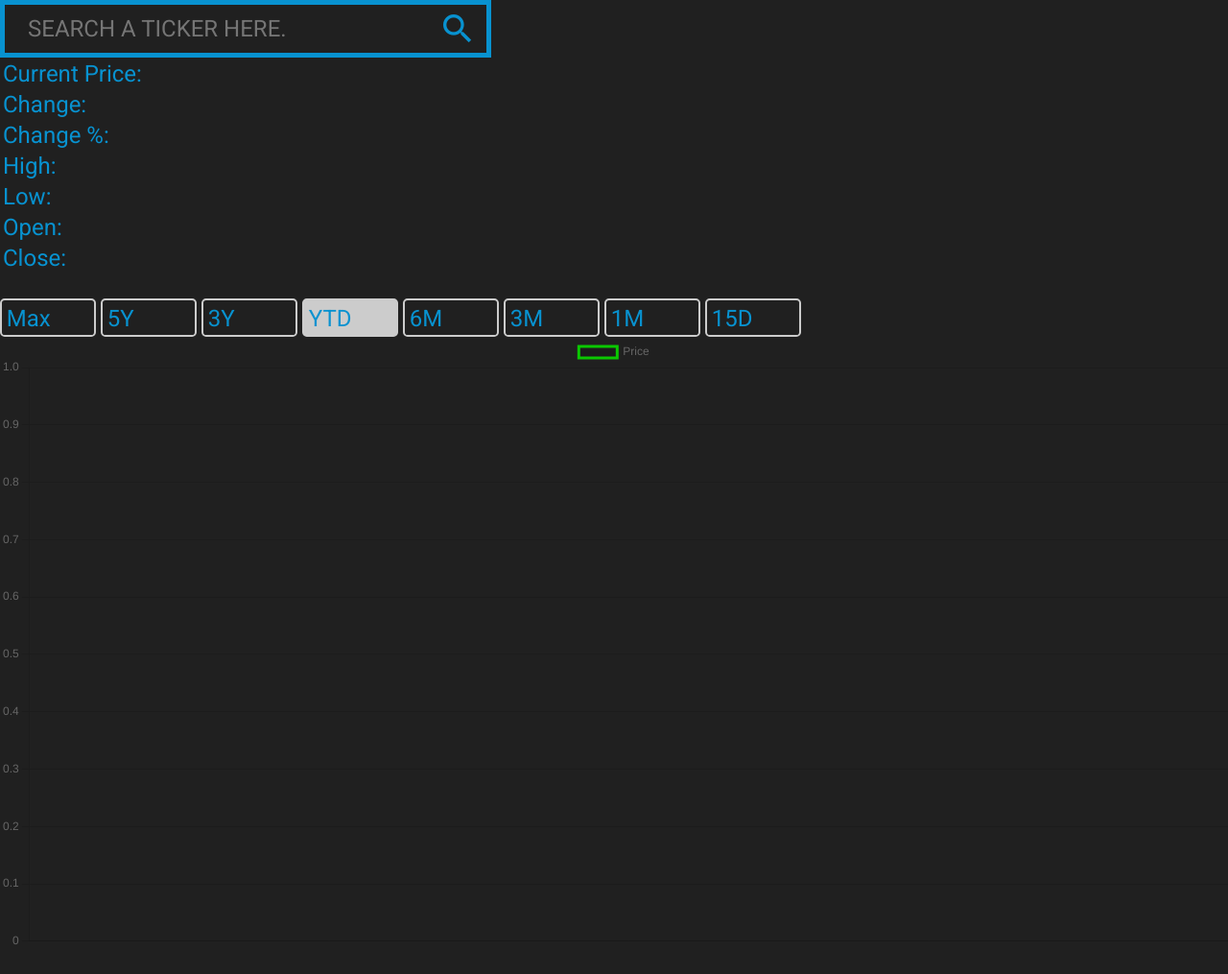
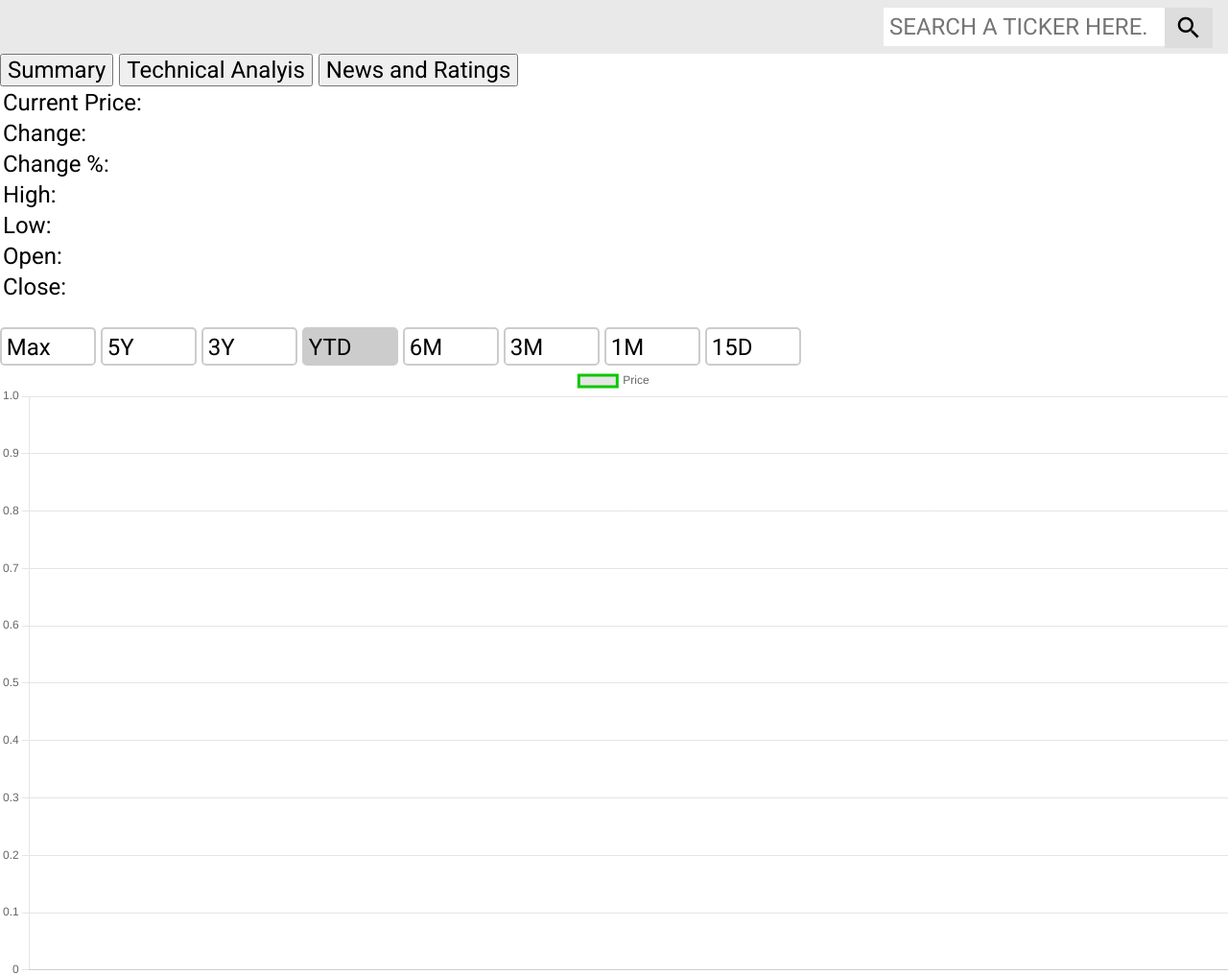
Before and after one commit to ryanloftus/StockAnalysis, a website: page index.html in a window 1280 px wide. Shown: the whole page at 96% size. Before the commit the page ends 991 px from the top, so only its background shows below. Drawn offline with Linux system fonts and the light colour scheme.

Commit message:
Layout Changes
- began adding tabs for different information
- changed style (colour pallet)

```diff
--- a/index.html
+++ b/index.html
@@ -7,11 +7,20 @@
         <link href="./style.css" rel="stylesheet">
     </head>
     <body>
-        <header id="search-bar">
-            <input type="search" name="ticker" placeholder="Search a ticker here." id="ticker">
-            <button type="button" class="material-icons" id="submit">search</button>
-        </header>
-        <section id="quote">
+        <nav id="topnav">
+            <div id="search-bar">
+                <input type="text" name="ticker" placeholder="Search a ticker here." id="ticker">
+                <button id="search" type="button" class="material-icons" onclick="displayStockData()">search</button>
+            </div>
+        </nav>
+        <div id="basic-info"></div>
+        <!-- Tab links -->
+        <div class="tab">
+            <button class="tablinks" onclick="showContent('summary')">Summary</button>
+            <button class="tablinks" onclick="showContent('technical')">Technical Analyis</button>
+            <button class="tablinks" onclick="showContent('news')">News and Ratings</button>
+        </div>
+        <div id="summary" class="tabcontent">
             <table>
                 <tr><td>Current Price:</td><td id="current"></td></tr>
                 <tr><td>Change:</td><td id="change"></td></tr>
@@ -21,7 +30,6 @@
                 <tr><td>Open:</td><td id="open"></td></tr>
                 <tr><td>Close:</td><td id="close"></td></tr>
             </table>
-        </section>
             <ul id="select-timespan">
                 <li><input name="date-range" type="radio" id="max" value="max"><label for="max">Max</label></li>
                 <li><input name="date-range" type="radio" id="five-years" value="5y"><label for="five-years">5Y</label></li>
@@ -34,6 +42,13 @@
                 <!--<li><label for="custom">Custom</label><input name="custom" type="radio" id="custom" value="custom"></li>-->
             </ul>
             <canvas id="candle"></canvas>
+        </div>
+        <div id="technical">
+
+        </div>
+        <div id="news">
+
+        </div>
         <script src="./bundle.js"></script>
     </body>
 </html>
--- a/style.css
+++ b/style.css
@@ -1,6 +1,6 @@
 * {
-    background-color: #202020;
-    color: #0892d0;
+    /* background-color: #202020;
+    color: #0892d0; */
     box-sizing: border-box;
     font-size: 24px;
     font-family: 'Roboto', sans-serif;
@@ -32,17 +32,17 @@ input[type="radio"] {
     z-index: 100;
 }
 #select-timespan input[type="radio"]:checked+label {
-    background-color: #CCC;
+    background-color: #ccc;
 }
 #select-timespan label {
     padding: 0.2em;
-    border: 2px solid #CCC;
+    border: 2px solid #ccc;
     border-radius: 0.2em;
     cursor: pointer;
     z-index: 90;
 }
 #select-timespan label:hover {
-    background: #DDD;
+    background: #ddd;
 }
 .up {
     color: green;
@@ -50,30 +50,31 @@ input[type="radio"] {
 .down {
     color: red;
 }
+#topnav {
+    width: 100%;
+    overflow: hidden;
+    background-color: #e9e9e9;
+}
 #search-bar {
-    width: 40%;
-    height: 60px;
-    position: relative;
+    float: right;
+    font-size: 30px;
 }
-#submit {
-    -webkit-appearance: none;
-    position: absolute;
-    top: 0;
-    right: 0;
-    margin: 5px;
+#search-bar input[type=text] {
+    padding: 6px;
     border: none;
-    width: 60px;
-    height: 50px;
-    font-size: 40px;
+    margin: 8px 0px;
+    text-transform: uppercase;
 }
-#ticker {
-    -webkit-appearance: none;
-    padding: 0 1em;
-    text-transform: uppercase;
-    border: #0892d0 5px solid;
-    width: 100%;
-    height: 100%;
-}
-#submit:hover {
+#search {
+    float: right;
+    background-color: #ddd;
+    padding: 6px 10px;
+    margin-top: 8px;
+    margin-right: 16px;
+    font-size: 30px;
+    border: none;
     cursor: pointer;
 }
+#search:hover {
+    background-color: #ccc;
+}
```
Also changed, not shown: app.js (+10 -1 lines). Lines whose indentation alone changed are shown as unchanged.
